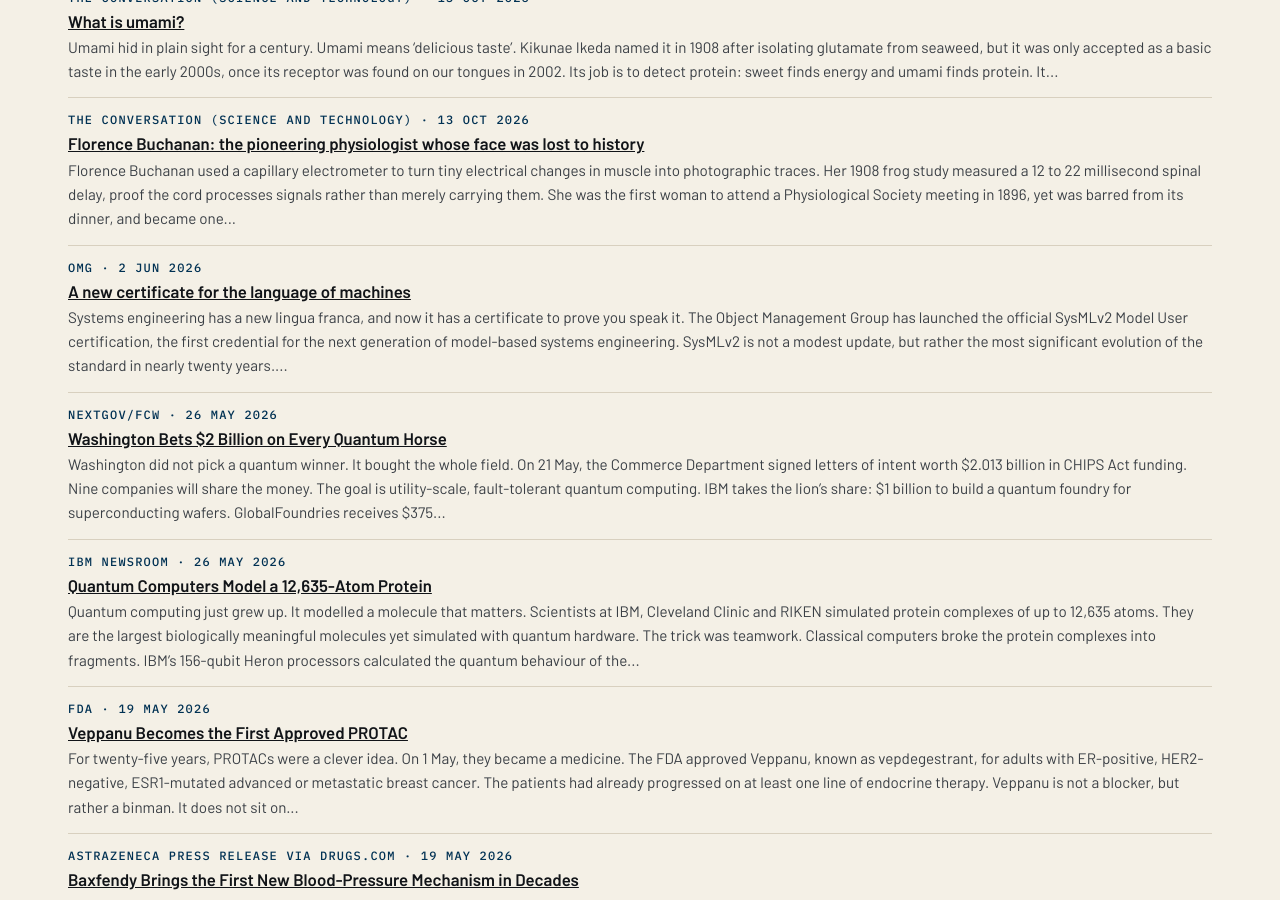
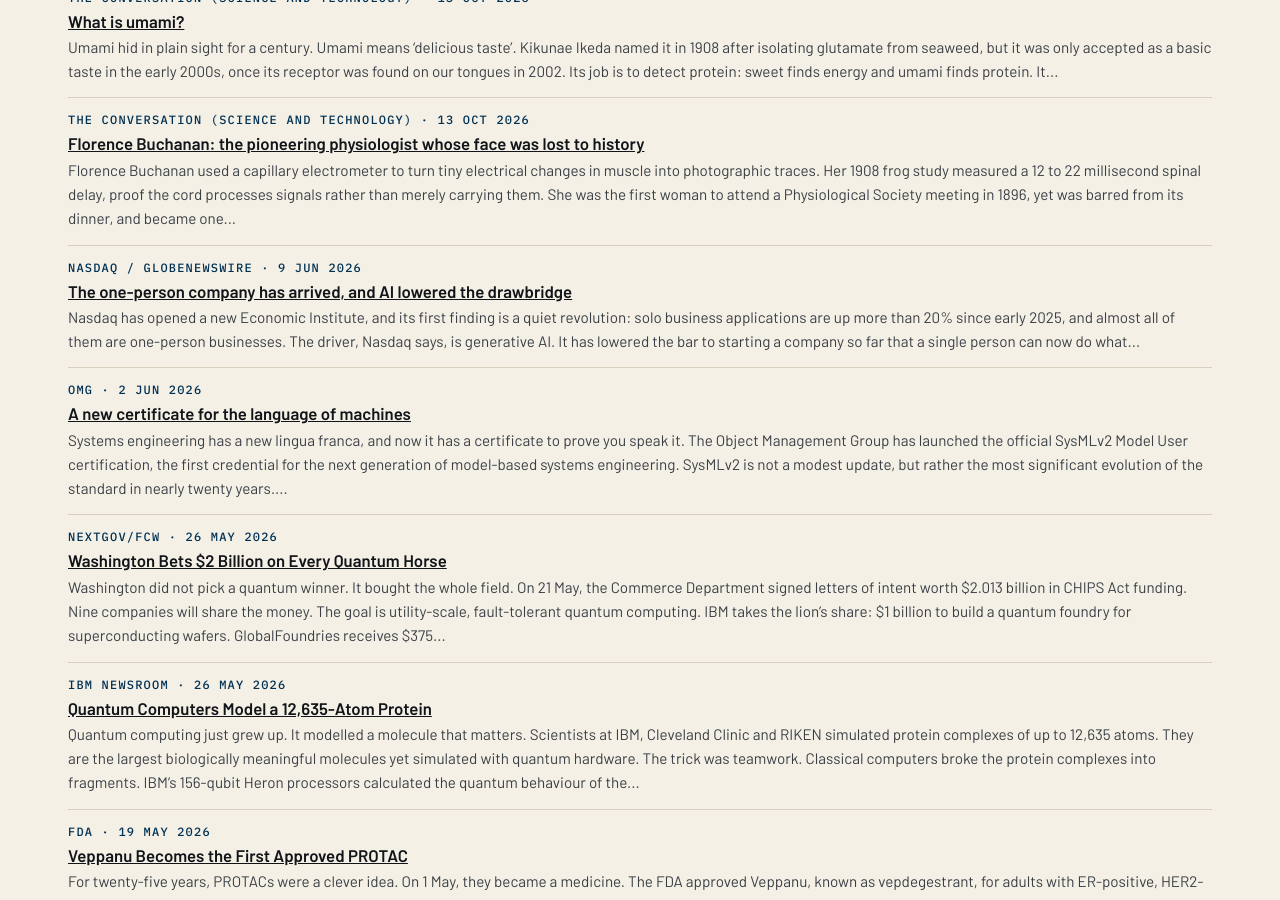
Before and after one commit to katz-news/katz.news, a Jekyll site: the page built from briefs/index.html, in a window 1280 px wide and 900 px high, scrolled down 14549 px. Built offline with Jekyll 4.4.1, drawn with Linux system fonts in a browser that asks for light colours.

Commit message:
Publish 2026-11-06

```diff
--- a/_data/build.yml
+++ b/_data/build.yml
@@ -1 +1 @@
-published_at: 2026-11-06T19:38:49Z
+published_at: 2026-11-06T19:39:51Z
--- /dev/null
+++ b/_posts/briefs/2026-11-06-the-one-person-company-has-arrived-and-ai-lowered-the-drawbridge.md
@@ -0,0 +1,17 @@
+---
+published: true
+title: The one-person company has arrived, and AI lowered the drawbridge
+date: 2026-06-09
+section: entrepreneurship
+source_name: Nasdaq / GlobeNewswire
+source_url: https://www.industrytimesoflaos.com/article/918392095-nasdaq-launches-economic-institute-debuts-new-ai-research-series
+---
+Nasdaq has opened a new Economic Institute, and its first finding is a quiet revolution: solo business applications are up more than 20% since early 2025, and almost all of them are one-person businesses.
+
+The driver, Nasdaq says, is generative AI. It has lowered the bar to starting a company so far that a single person can now do what once took a team: write the copy, build the product, answer the customers, and keep the books. The solo founder is no longer a hobbyist with a laptop, but rather a firm of one.
+
+Tech, finance and professional services account for nearly half of the recent monthly increase. Meanwhile applications from businesses that expect to hire have stayed largely flat. The new companies are not hiring; they are replacing hiring.
+
+This is the Mittelstand, atomised. Not factories and family firms, but individuals, armed with models, competing globally from a desk.
+
+Conclusion: the smallest company in history is now one person, and it is growing fast and furious.
```
